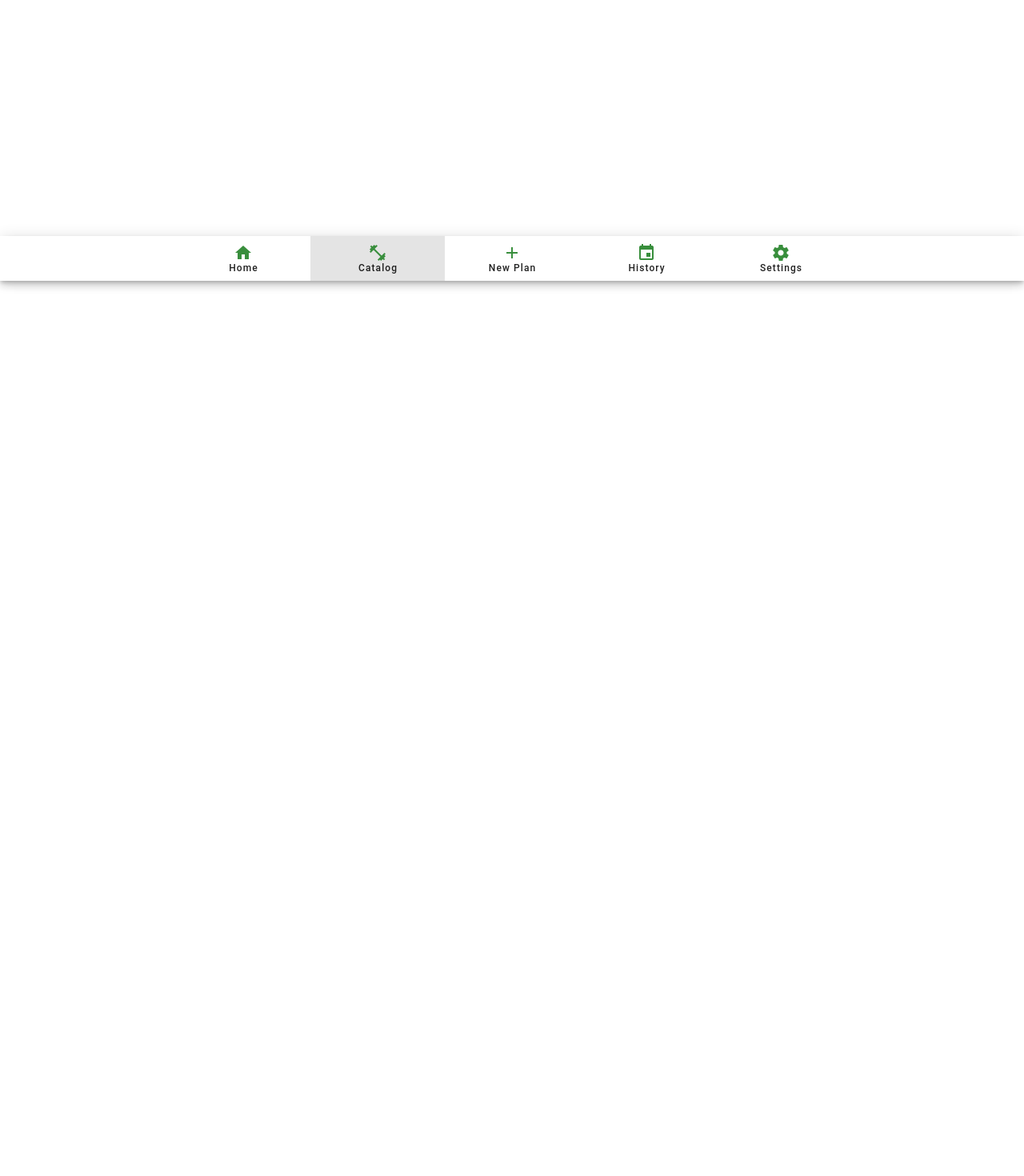
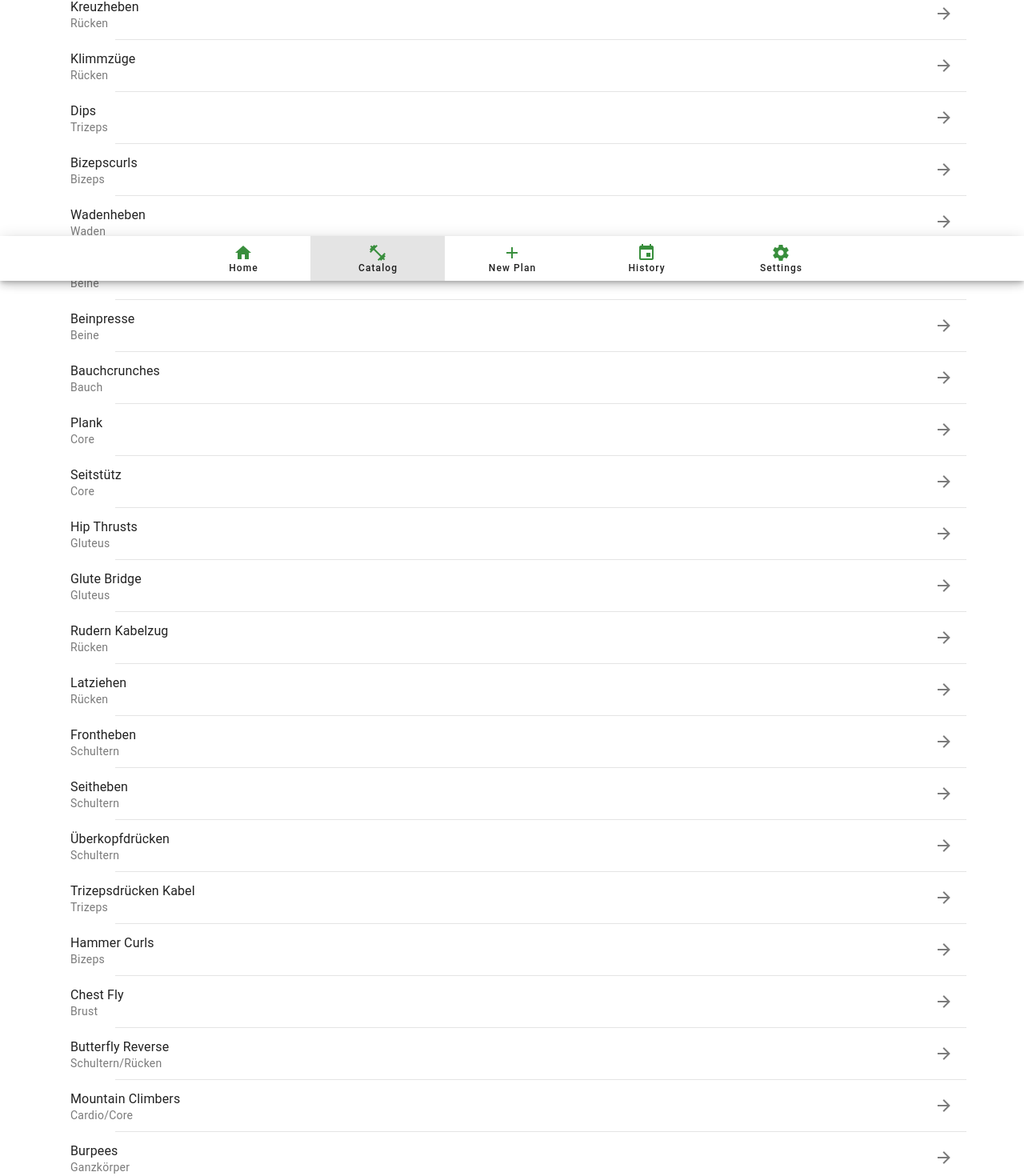
Before and after one commit to KlaraOppenheimerSchule/Bofrostbuben, a Vue app in the folder frontend/: page /ExerciseCatalogueView in a window 1280 px wide. Shown: the part 449-1919 px from the top of the page at 80% size. Before the commit the page ends 800 px from the top, so only its background shows below. Built offline with nearby package versions, Linux system fonts and the light colour scheme; a small style sheet from the web is missing; the HTML template or start-up script is replaced by a standard one.

Commit message:
feat(catalogue): add more placeholder data to exercise catalogue

```diff
--- a/frontend/src/components/catalogue/ExerciseCatalogueList.vue
+++ b/frontend/src/components/catalogue/ExerciseCatalogueList.vue
@@ -2,18 +2,56 @@
 import { ref, computed } from 'vue'
 
 const itemPlaceholders = [
-  {
-    exerciseName: 'Liegestützen',
-    muscleGroup: 'Muskelgruppe 1',
-  },
-  {
-    exerciseName: 'Situps',
-    muscleGroup: 'Muskelgruppe 2',
-  },
-  {
-    exerciseName: 'Benchpress',
-    muscleGroup: 'Muskelgruppe 3',
-  },
+  { exerciseName: 'Liegestützen', muscleGroup: 'Muskelgruppe 1' },
+  { exerciseName: 'Situps', muscleGroup: 'Muskelgruppe 2' },
+  { exerciseName: 'Benchpress', muscleGroup: 'Muskelgruppe 3' },
+  { exerciseName: 'Kniebeugen', muscleGroup: 'Beine' },
+  { exerciseName: 'Kreuzheben', muscleGroup: 'Rücken' },
+  { exerciseName: 'Klimmzüge', muscleGroup: 'Rücken' },
+  { exerciseName: 'Dips', muscleGroup: 'Trizeps' },
+  { exerciseName: 'Bizepscurls', muscleGroup: 'Bizeps' },
+  { exerciseName: 'Wadenheben', muscleGroup: 'Waden' },
+  { exerciseName: 'Ausfallschritte', muscleGroup: 'Beine' },
+  { exerciseName: 'Beinpresse', muscleGroup: 'Beine' },
+  { exerciseName: 'Bauchcrunches', muscleGroup: 'Bauch' },
+  { exerciseName: 'Plank', muscleGroup: 'Core' },
+  { exerciseName: 'Seitstütz', muscleGroup: 'Core' },
+  { exerciseName: 'Hip Thrusts', muscleGroup: 'Gluteus' },
+  { exerciseName: 'Glute Bridge', muscleGroup: 'Gluteus' },
+  { exerciseName: 'Rudern Kabelzug', muscleGroup: 'Rücken' },
+  { exerciseName: 'Latziehen', muscleGroup: 'Rücken' },
+  { exerciseName: 'Frontheben', muscleGroup: 'Schultern' },
+  { exerciseName: 'Seitheben', muscleGroup: 'Schultern' },
+  { exerciseName: 'Überkopfdrücken', muscleGroup: 'Schultern' },
+  { exerciseName: 'Trizepsdrücken Kabel', muscleGroup: 'Trizeps' },
+  { exerciseName: 'Hammer Curls', muscleGroup: 'Bizeps' },
+  { exerciseName: 'Chest Fly', muscleGroup: 'Brust' },
+  { exerciseName: 'Butterfly Reverse', muscleGroup: 'Schultern/Rücken' },
+  { exerciseName: 'Mountain Climbers', muscleGroup: 'Cardio/Core' },
+  { exerciseName: 'Burpees', muscleGroup: 'Ganzkörper' },
+  { exerciseName: 'Russian Twist', muscleGroup: 'Core' },
+  { exerciseName: 'Hollow Hold', muscleGroup: 'Core' },
+  { exerciseName: 'Superman', muscleGroup: 'Rücken' },
+  { exerciseName: 'Good Mornings', muscleGroup: 'Rücken/Beine' },
+  { exerciseName: 'Farmer Walk', muscleGroup: 'Ganzkörper' },
+  { exerciseName: 'Shrugs', muscleGroup: 'Nacken' },
+  { exerciseName: 'Beinbeuger Maschine', muscleGroup: 'Beine' },
+  { exerciseName: 'Beinstrecker Maschine', muscleGroup: 'Beine' },
+  { exerciseName: 'Arnold Press', muscleGroup: 'Schultern' },
+  { exerciseName: 'Trizeps Kickbacks', muscleGroup: 'Trizeps' },
+  { exerciseName: 'Reverse Lunges', muscleGroup: 'Beine' },
+  { exerciseName: 'Step-Ups', muscleGroup: 'Beine' },
+  { exerciseName: 'Box Jumps', muscleGroup: 'Beine/Cardio' },
+  { exerciseName: 'Sprint-Intervalle', muscleGroup: 'Cardio' },
+  { exerciseName: 'Rope Slams', muscleGroup: 'Ganzkörper' },
+  { exerciseName: 'Kettlebell Swings', muscleGroup: 'Ganzkörper' },
+  { exerciseName: 'Kettlebell Goblet Squat', muscleGroup: 'Beine' },
+  { exerciseName: 'Kettlebell Deadlift', muscleGroup: 'Beine/Rücken' },
+  { exerciseName: 'Face Pulls', muscleGroup: 'Schultern/Rücken' },
+  { exerciseName: 'T-Bar Row', muscleGroup: 'Rücken' },
+  { exerciseName: 'Incline Benchpress', muscleGroup: 'Brust' },
+  { exerciseName: 'Decline Benchpress', muscleGroup: 'Brust' },
+  { exerciseName: 'Butterfly Maschine', muscleGroup: 'Brust' },
 ]
 
 const selectedExercise = ref(null)
```
